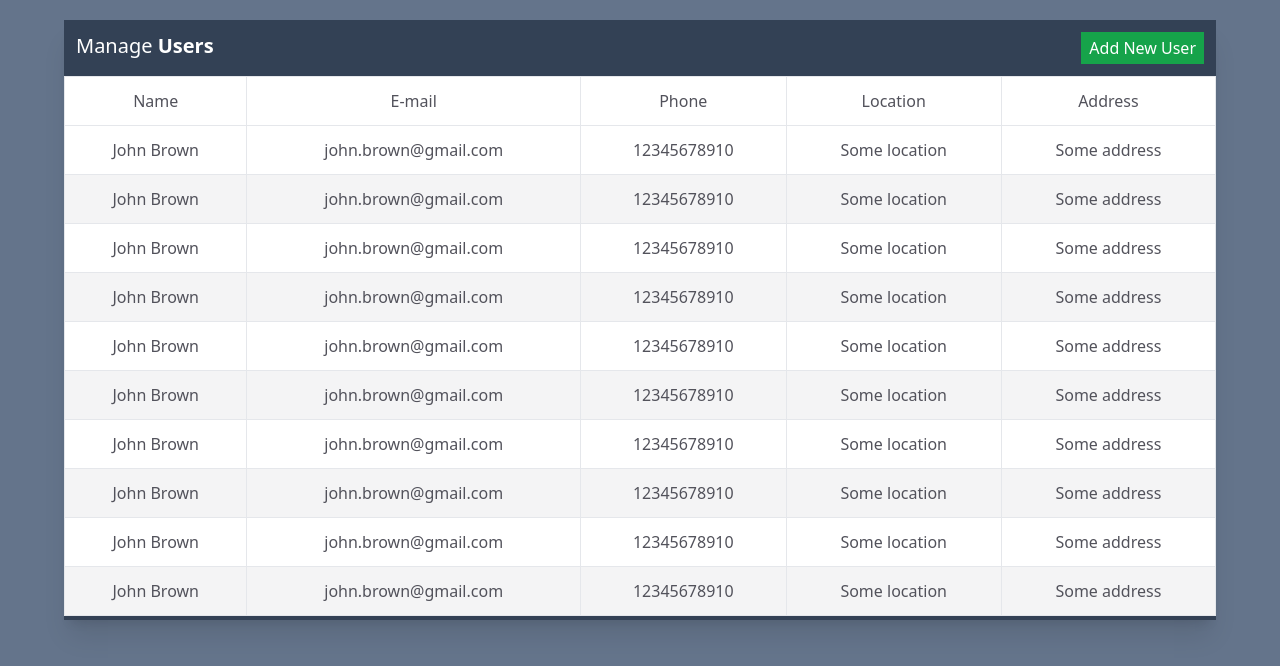
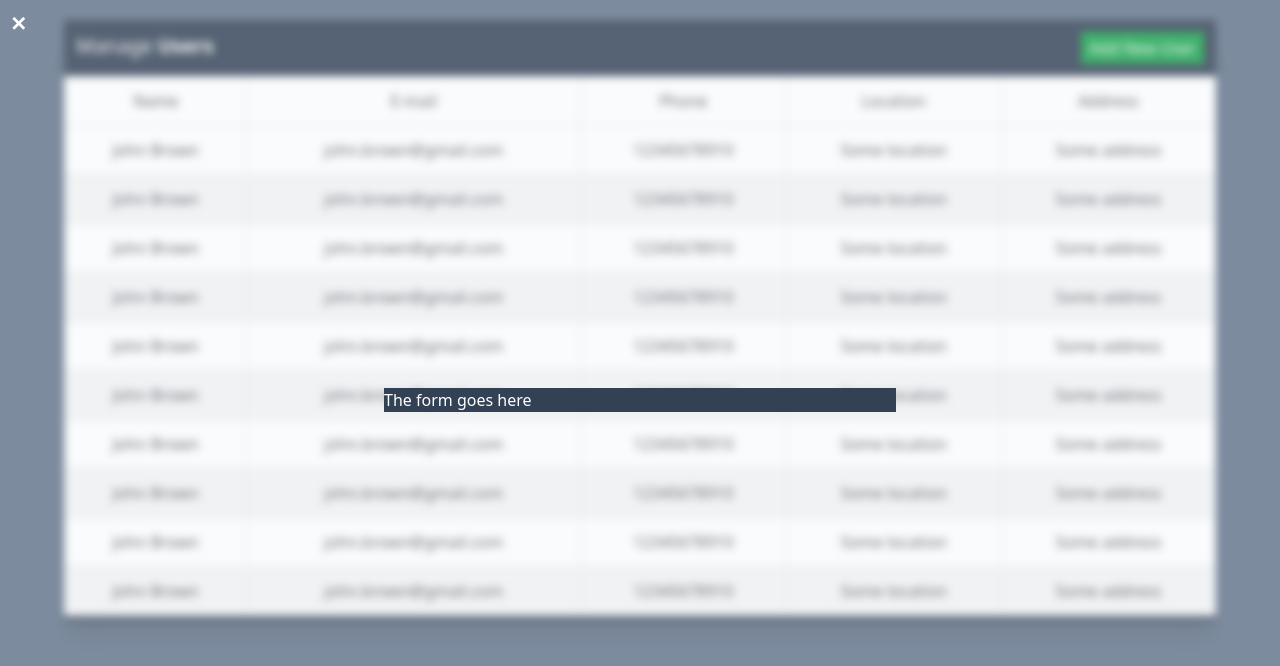
Before and after one commit to K0D0D/admin-dashboard, a React (Create React App) app: page / in a window 1280 px wide. Both pictures are taken after a click on the button "Add New User". Shown: the top 666 px of the page. Built offline with nearby package versions, Linux system fonts and the light colour scheme.

Commit message:
add modal component

```diff
--- a/package.json
+++ b/package.json
@@ -15,6 +15,7 @@
     "postcss": "^8.4.19",
     "react": "^18.2.0",
     "react-dom": "^18.2.0",
+    "react-modal": "^3.16.1",
     "react-query": "^3.39.2",
     "react-scripts": "5.0.1",
     "tailwindcss": "^3.2.4",
@@ -44,5 +45,8 @@
       "last 1 firefox version",
       "last 1 safari version"
     ]
+  },
+  "devDependencies": {
+    "@types/react-modal": "^3.13.1"
   }
 }
--- /dev/null
+++ b/src/components/Modal.tsx
@@ -0,0 +1,28 @@
+import ReactModal, { Props } from "react-modal";
+
+interface IProps extends Props {
+	children?: React.ReactNode;
+	onRequestClose?: () => void;
+	[x: string]: any;
+}
+
+const Modal = ({ children, onRequestClose, ...rest }: IProps) => (
+	<ReactModal
+		overlayClassName="fixed top-0 left-0 right-0 bottom-0 flex bg-slate-200 bg-opacity-20 z-[999] text-inherit backdrop-blur-sm cursor-zoom-out"
+		className="m-auto max-w-lg w-full bg-slate-700 cursor-auto"
+		onRequestClose={onRequestClose}
+		shouldCloseOnEsc
+		shouldCloseOnOverlayClick
+		{...rest}
+	>
+		<button
+			className="fixed top-2 left-2 p-0.5 text-white text-xl font-bold transition duration-200 hover:opacity-50"
+			onClick={onRequestClose}
+		>
+			&#x2715;
+		</button>
+		<div className="mx-auto">{children}</div>
+	</ReactModal>
+);
+
+export default Modal;
--- /dev/null
+++ b/src/components/NewUser.tsx
@@ -0,0 +1,16 @@
+import Modal from "./Modal";
+
+interface IProps {
+	isOpen: boolean;
+	closeModal: () => void;
+}
+
+const NewUser = ({ isOpen, closeModal }: IProps) => {
+	return (
+		<Modal isOpen={isOpen} onRequestClose={closeModal}>
+			<span className="text-white">The form goes here</span>
+		</Modal>
+	);
+};
+
+export default NewUser;
--- a/src/components/Wrapper.tsx
+++ b/src/components/Wrapper.tsx
@@ -1,3 +1,6 @@
+import { useState } from "react";
+import NewUser from "./NewUser";
+
 interface IProps
 	extends React.DetailedHTMLProps<
 		React.HTMLAttributes<HTMLDivElement>,
@@ -7,7 +10,12 @@ interface IProps
 	[x: string]: any;
 }
 
-const Wrapper = ({ children, ...rest }: IProps) => (
+const Wrapper = ({ children, ...rest }: IProps) => {
+	const [isModalOpen, setIsModalOpen] = useState<boolean>(false);
+
+	const toggleIsOpen = () => setIsModalOpen(!isModalOpen);
+
+	return (
 		<div
 			className="max-w-6xl my-5 mx-auto shadow-xl pb-1 bg-slate-700 text-zinc-600"
 			{...rest}
@@ -16,12 +24,17 @@ const Wrapper = ({ children, ...rest }: IProps) => (
 				<h1 className="text-xl font-bold text-white">
 					<span className="font-medium">Manage</span> Users
 				</h1>
-			<button className="px-2 py-1 bg-green-600 text-white transition duration-200 hover:bg-green-700">
+				<button
+					className="px-2 py-1 bg-green-600 text-white transition duration-200 hover:bg-green-700"
+					onClick={toggleIsOpen}
+				>
 					Add New User
 				</button>
 			</div>
 			<div className="overflow-x-auto">{children}</div>
+			<NewUser isOpen={isModalOpen} closeModal={toggleIsOpen} />
 		</div>
 	);
+};
 
 export default Wrapper;
--- a/src/index.tsx
+++ b/src/index.tsx
@@ -2,7 +2,12 @@ import React from "react";
 import ReactDOM from "react-dom/client";
 import "./index.css";
 import App from "./App";
+import ReactModal from "react-modal";
 
-const root = ReactDOM.createRoot(document.getElementById("root") as HTMLElement);
+const rootElement = document.getElementById("root") as HTMLElement;
+
+const root = ReactDOM.createRoot(rootElement);
 
 root.render(<App />);
+
+ReactModal.setAppElement(rootElement);
```
Also changed, not shown: 1 other file (tests, documents, lock files or other folders). Lines whose indentation alone changed are shown as unchanged.
